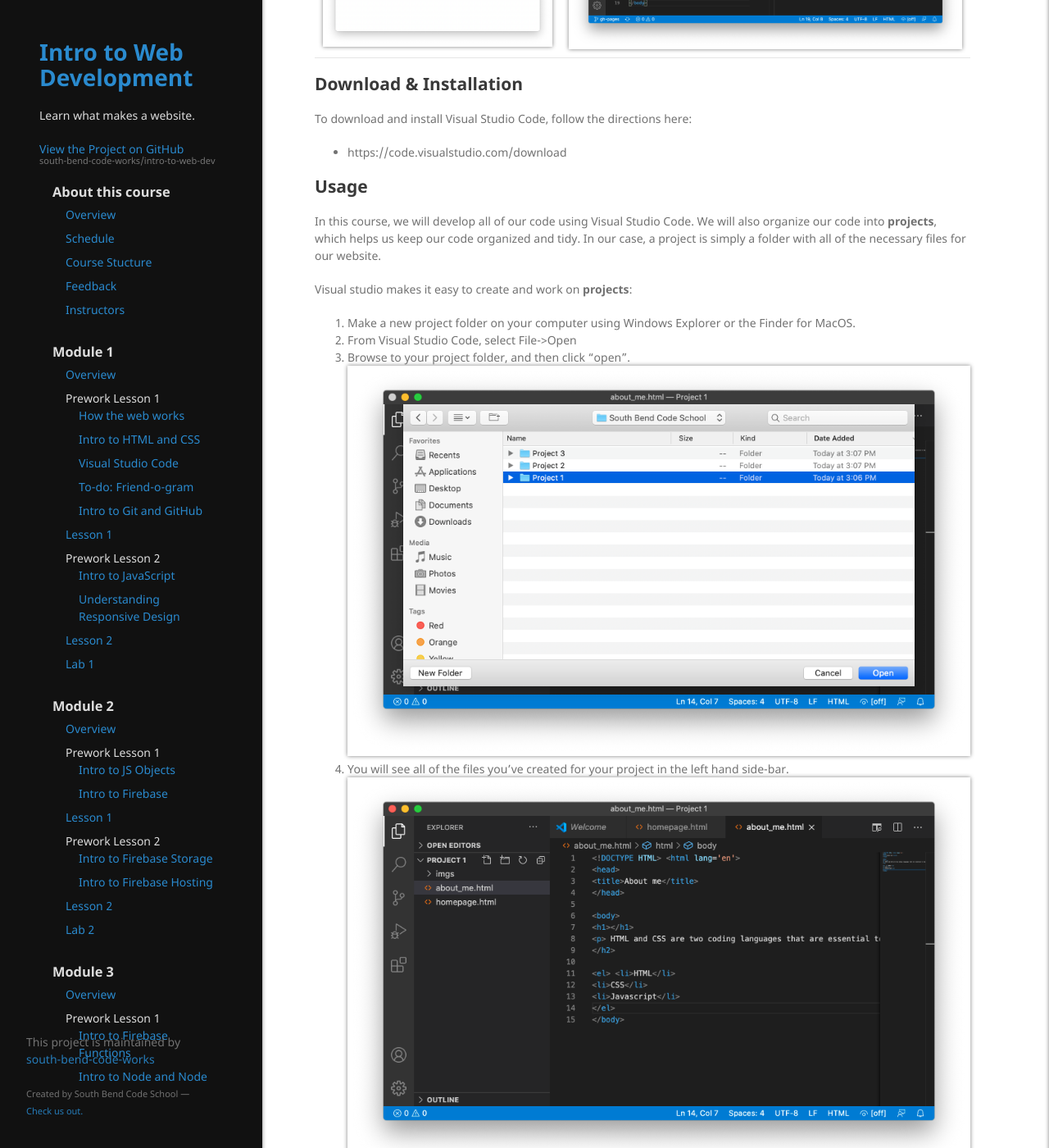
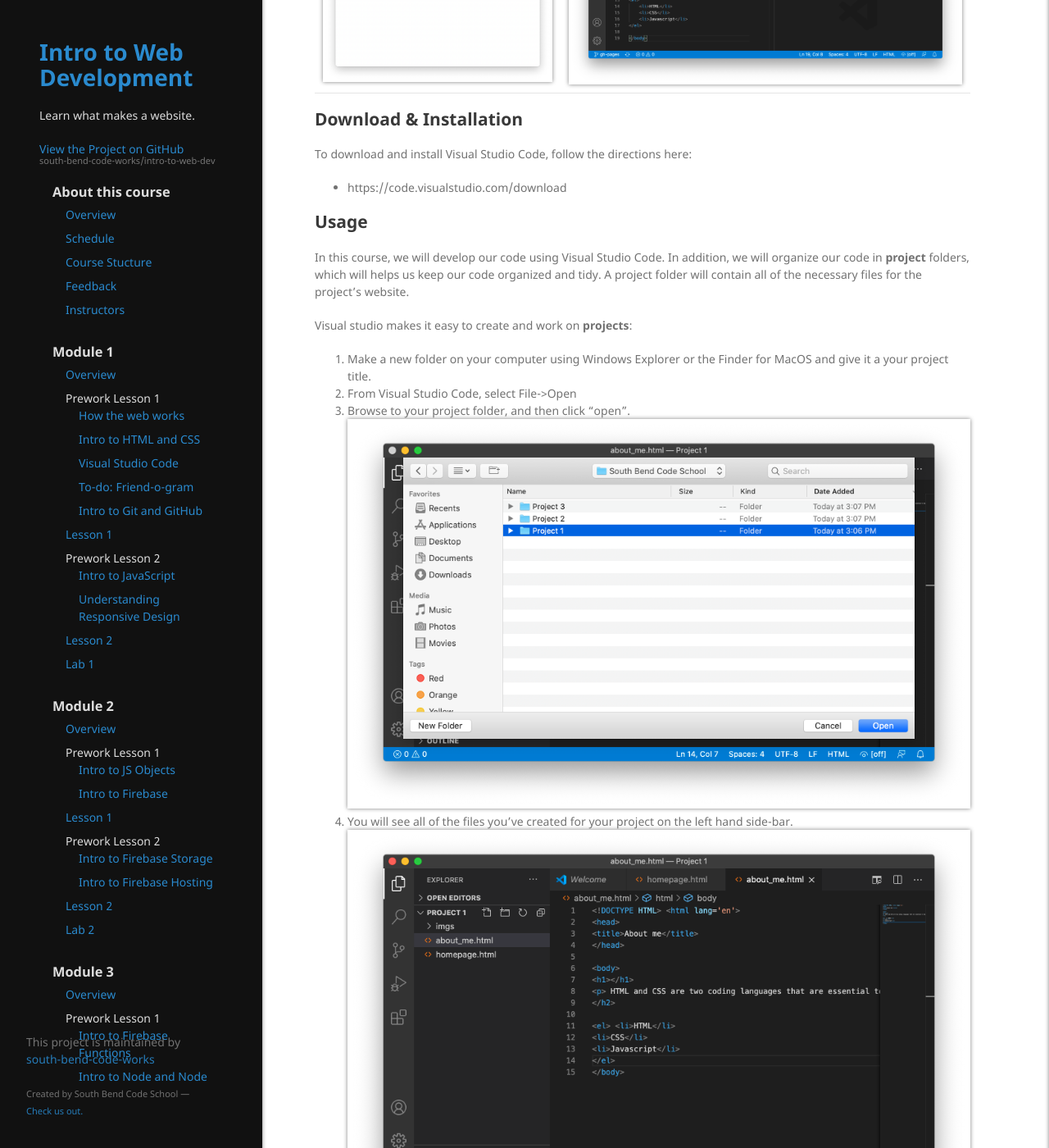
Before and after one commit to south-bend-code-works/intro-to-web-dev, a Jekyll site: the page built from lessons/module1/intro_to_vscode.md, in a window 1280 px wide and 1400 px high, scrolled down 725 px. Shown: the whole window at 82% size. Built offline with Jekyll 4.4.1, drawn with Linux system fonts in a browser that asks for light colours; our own code applies the rules of GitHub Pages for plain Markdown files; some of the changed text lies outside the part shown.

Commit message:
Update intro_to_vscode.md

```diff
--- a/lessons/module1/intro_to_vscode.md
+++ b/lessons/module1/intro_to_vscode.md
@@ -29,12 +30,15 @@
 
 ## Usage
 
-In this course, we will develop all of our code using Visual Studio Code.  We will also organize our code into **projects**, which helps us keep our code organized and tidy.  In our case, a project is simply a folder with all of the necessary files for our website.
+In this course, we will develop our code using Visual Studio Code.  In addition, we will organize our code in **project** folders, which will helps us keep our code organized and tidy.  A project folder will contain all of the necessary files for the project's website.
 
 Visual studio makes it easy to create and work on **projects**:
-1. Make a new project folder on your computer using Windows Explorer or the Finder for MacOS.
+1. Make a new folder on your computer using Windows Explorer or the Finder for MacOS and give it a your project title.
 2. From Visual Studio Code, select File->Open
 3. Browse to your project folder, and then click "open".
 ![](/assets/img/module1/vscode_project1.png)
-4. You will see all of the files you've created for your project in the left hand side-bar.
+4. You will see all of the files you've created for your project on the left hand side-bar.
 ![](/assets/img/module1/vscode_project2.png)
+5. You can view the code for any file on the right hand side.
+
+## Happy Editing!
```
Also changed, not shown: other parts of lessons/module1/intro_to_vscode.md (+2 -1 lines).
